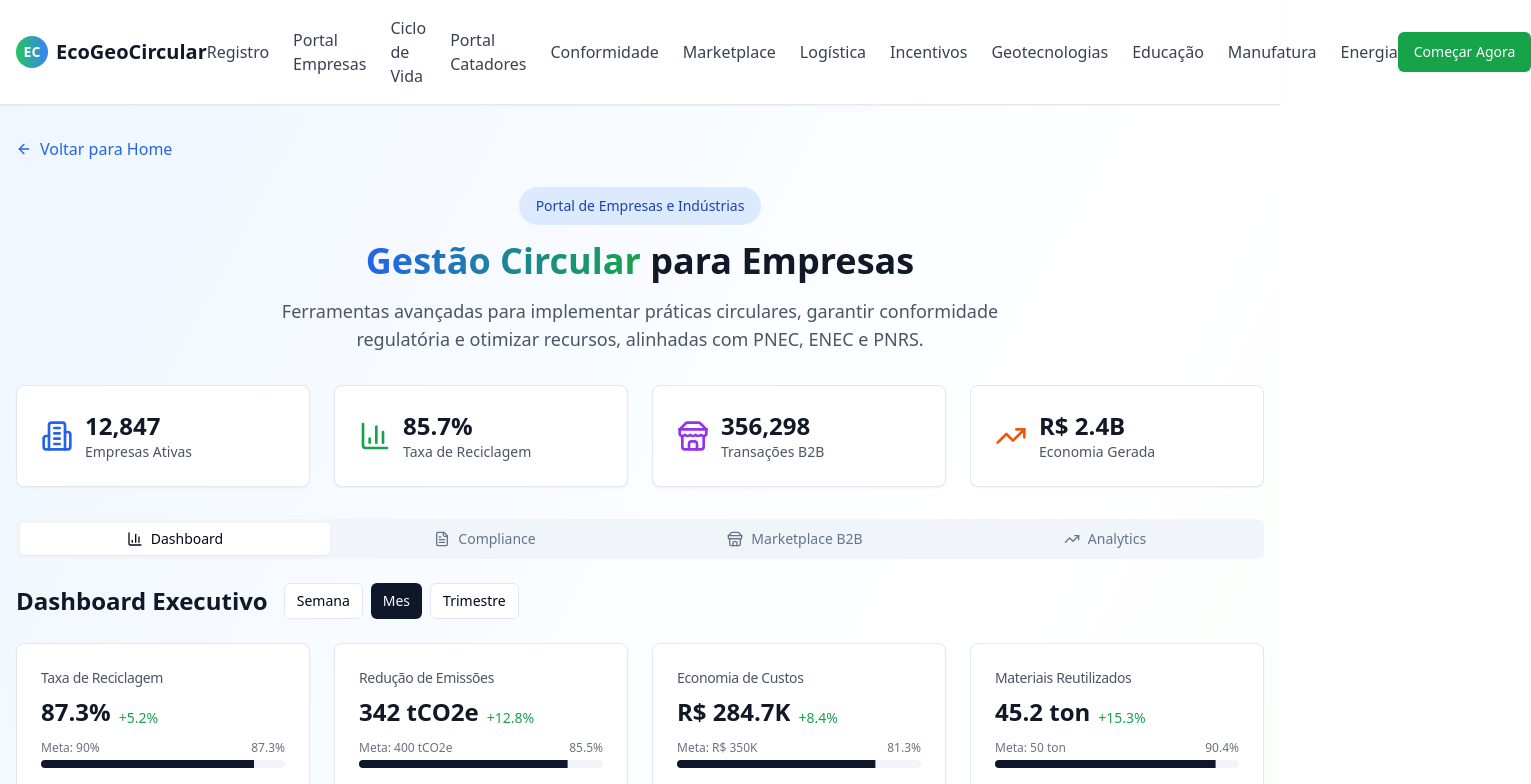
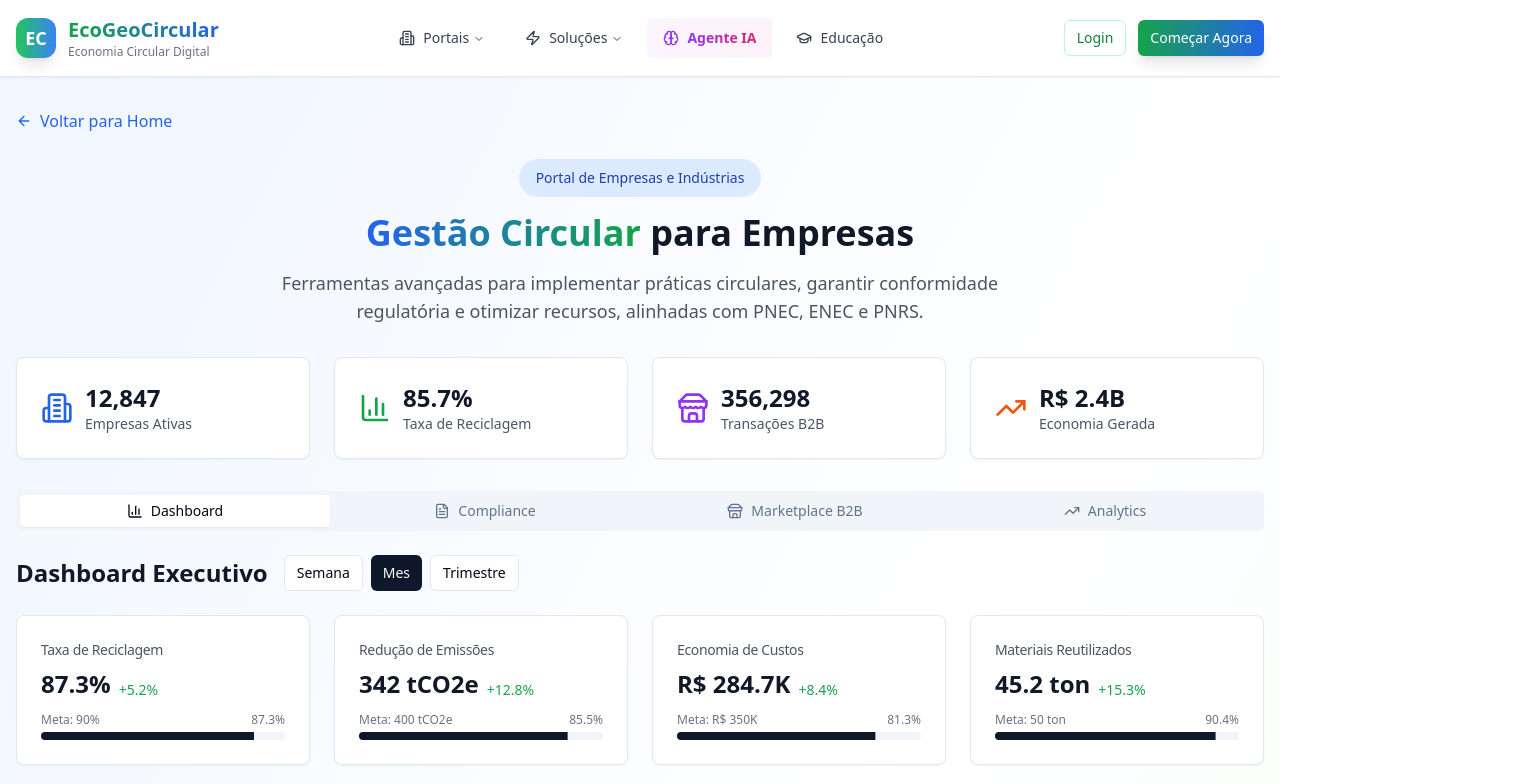
Before and after one commit to marloshb/eco-geo-circular-hub, a React (Vite) app: page /portal-empresas in a window 1280 px wide. Shown: the top 784 px of the page, 1531 px wide, since content can reach past the window. Built offline with nearby package versions, Linux system fonts and the light colour scheme.

Commit message:
Refactor: Update header menu layout and colors
Adjusted the layout and colors of the header menu to match the style of other page elements. Added an "IA" (AgentIATransversal) menu item to the header.

```diff
--- a/src/components/Header.tsx
+++ b/src/components/Header.tsx
@@ -2,61 +2,226 @@
 import React from 'react';
 import { Link } from 'react-router-dom';
 import { Button } from '@/components/ui/button';
+import {
+  NavigationMenu,
+  NavigationMenuContent,
+  NavigationMenuItem,
+  NavigationMenuLink,
+  NavigationMenuList,
+  NavigationMenuTrigger,
+} from '@/components/ui/navigation-menu';
+import { cn } from '@/lib/utils';
+import { Brain, Building2, Users, Recycle, MapPin, Award, GraduationCap, Truck, Shield, Zap } from 'lucide-react';
 
 const Header = () => {
   return (
-    <header className="bg-white shadow-sm border-b">
+    <header className="bg-white/95 backdrop-blur-sm shadow-sm border-b border-gray-200 sticky top-0 z-50">
       <div className="container mx-auto px-4 py-4">
         <div className="flex items-center justify-between">
-          <Link to="/" className="flex items-center space-x-2">
-            <div className="w-8 h-8 bg-gradient-to-r from-green-500 to-blue-500 rounded-full flex items-center justify-center">
-              <span className="text-white font-bold text-sm">EC</span>
+          {/* Logo */}
+          <Link to="/" className="flex items-center space-x-3">
+            <div className="w-10 h-10 bg-gradient-to-r from-green-500 to-blue-500 rounded-xl flex items-center justify-center shadow-lg">
+              <span className="text-white font-bold text-lg">EC</span>
             </div>
-            <span className="text-xl font-bold text-gray-900">EcoGeoCircular</span>
+            <div className="flex flex-col">
+              <span className="text-xl font-bold bg-gradient-to-r from-green-600 to-blue-600 bg-clip-text text-transparent">
+                EcoGeoCircular
+              </span>
+              <span className="text-xs text-gray-500">Economia Circular Digital</span>
+            </div>
           </Link>
 
-          <nav className="hidden md:flex items-center space-x-6">
-            <Link to="/registro" className="text-gray-700 hover:text-green-600 transition-colors">
-              Registro
+          {/* Navigation Menu */}
+          <nav className="hidden lg:flex items-center">
+            <NavigationMenu>
+              <NavigationMenuList className="space-x-2">
+                {/* Portais */}
+                <NavigationMenuItem>
+                  <NavigationMenuTrigger className="text-gray-700 hover:text-green-600 hover:bg-green-50 transition-colors">
+                    <Building2 className="h-4 w-4 mr-2" />
+                    Portais
+                  </NavigationMenuTrigger>
+                  <NavigationMenuContent>
+                    <div className="grid gap-3 p-6 w-[400px] lg:w-[500px]">
+                      <div className="grid grid-cols-2 gap-3">
+                        <NavigationMenuLink asChild>
+                          <Link
+                            to="/portal-empresas"
+                            className="block select-none space-y-1 rounded-md p-3 leading-none no-underline outline-none transition-colors hover:bg-green-50 hover:text-green-700 focus:bg-green-50 focus:text-green-700"
+                          >
+                            <div className="flex items-center space-x-2 mb-1">
+                              <Building2 className="h-4 w-4 text-green-600" />
+                              <div className="text-sm font-medium">Portal Empresas</div>
+                            </div>
+                            <p className="line-clamp-2 text-sm text-muted-foreground">
+                              Gestão corporativa de sustentabilidade
+                            </p>
                           </Link>
-            <Link to="/portal-empresas" className="text-gray-700 hover:text-green-600 transition-colors">
-              Portal Empresas
+                        </NavigationMenuLink>
+                        <NavigationMenuLink asChild>
+                          <Link
+                            to="/portal-catadores"
+                            className="block select-none space-y-1 rounded-md p-3 leading-none no-underline outline-none transition-colors hover:bg-blue-50 hover:text-blue-700 focus:bg-blue-50 focus:text-blue-700"
+                          >
+                            <div className="flex items-center space-x-2 mb-1">
+                              <Users className="h-4 w-4 text-blue-600" />
+                              <div className="text-sm font-medium">Portal Catadores</div>
+                            </div>
+                            <p className="line-clamp-2 text-sm text-muted-foreground">
+                              Inclusão social e cooperativas
+                            </p>
                           </Link>
-            <Link to="/gestao-vida-util" className="text-gray-700 hover:text-green-600 transition-colors">
-              Ciclo de Vida
+                        </NavigationMenuLink>
+                        <NavigationMenuLink asChild>
+                          <Link
+                            to="/portal-consumidores"
+                            className="block select-none space-y-1 rounded-md p-3 leading-none no-underline outline-none transition-colors hover:bg-green-50 hover:text-green-700 focus:bg-green-50 focus:text-green-700"
+                          >
+                            <div className="flex items-center space-x-2 mb-1">
+                              <Recycle className="h-4 w-4 text-green-600" />
+                              <div className="text-sm font-medium">Portal Consumidores</div>
+                            </div>
+                            <p className="line-clamp-2 text-sm text-muted-foreground">
+                              Educação e engajamento sustentável
+                            </p>
                           </Link>
-            <Link to="/portal-catadores" className="text-gray-700 hover:text-green-600 transition-colors">
-              Portal Catadores
+                        </NavigationMenuLink>
+                        <NavigationMenuLink asChild>
+                          <Link
+                            to="/portal-orgaos-publicos"
+                            className="block select-none space-y-1 rounded-md p-3 leading-none no-underline outline-none transition-colors hover:bg-blue-50 hover:text-blue-700 focus:bg-blue-50 focus:text-blue-700"
+                          >
+                            <div className="flex items-center space-x-2 mb-1">
+                              <Shield className="h-4 w-4 text-blue-600" />
+                              <div className="text-sm font-medium">Portal Órgãos Públicos</div>
+                            </div>
+                            <p className="line-clamp-2 text-sm text-muted-foreground">
+                              Monitoramento e políticas públicas
+                            </p>
                           </Link>
-            <Link to="/monitoramento-conformidade" className="text-gray-700 hover:text-green-600 transition-colors">
-              Conformidade
+                        </NavigationMenuLink>
+                      </div>
+                    </div>
+                  </NavigationMenuContent>
+                </NavigationMenuItem>
+
+                {/* Soluções */}
+                <NavigationMenuItem>
+                  <NavigationMenuTrigger className="text-gray-700 hover:text-blue-600 hover:bg-blue-50 transition-colors">
+                    <Zap className="h-4 w-4 mr-2" />
+                    Soluções
+                  </NavigationMenuTrigger>
+                  <NavigationMenuContent>
+                    <div className="grid gap-3 p-6 w-[500px] lg:w-[600px]">
+                      <div className="grid grid-cols-2 gap-3">
+                        <NavigationMenuLink asChild>
+                          <Link
+                            to="/marketplace-residuos"
+                            className="block select-none space-y-1 rounded-md p-3 leading-none no-underline outline-none transition-colors hover:bg-green-50 hover:text-green-700 focus:bg-green-50 focus:text-green-700"
+                          >
+                            <div className="flex items-center space-x-2 mb-1">
+                              <Recycle className="h-4 w-4 text-green-600" />
+                              <div className="text-sm font-medium">Marketplace</div>
+                            </div>
+                            <p className="line-clamp-2 text-sm text-muted-foreground">
+                              Comercialização de resíduos
+                            </p>
                           </Link>
-            <Link to="/marketplace-residuos" className="text-gray-700 hover:text-green-600 transition-colors">
-              Marketplace
+                        </NavigationMenuLink>
+                        <NavigationMenuLink asChild>
+                          <Link
+                            to="/geotecnologias-avancadas"
+                            className="block select-none space-y-1 rounded-md p-3 leading-none no-underline outline-none transition-colors hover:bg-blue-50 hover:text-blue-700 focus:bg-blue-50 focus:text-blue-700"
+                          >
+                            <div className="flex items-center space-x-2 mb-1">
+                              <MapPin className="h-4 w-4 text-blue-600" />
+                              <div className="text-sm font-medium">Geotecnologias</div>
+                            </div>
+                            <p className="line-clamp-2 text-sm text-muted-foreground">
+                              Mapeamento e análise espacial
+                            </p>
                           </Link>
-            <Link to="/logistica-otimizada" className="text-gray-700 hover:text-green-600 transition-colors">
-              Logística
+                        </NavigationMenuLink>
+                        <NavigationMenuLink asChild>
+                          <Link
+                            to="/logistica-otimizada"
+                            className="block select-none space-y-1 rounded-md p-3 leading-none no-underline outline-none transition-colors hover:bg-green-50 hover:text-green-700 focus:bg-green-50 focus:text-green-700"
+                          >
+                            <div className="flex items-center space-x-2 mb-1">
+                              <Truck className="h-4 w-4 text-green-600" />
+                              <div className="text-sm font-medium">Logística</div>
+                            </div>
+                            <p className="line-clamp-2 text-sm text-muted-foreground">
+                              Otimização de rotas e coleta
+                            </p>
                           </Link>
-            <Link to="/sistema-incentivos" className="text-gray-700 hover:text-green-600 transition-colors">
-              Incentivos
+                        </NavigationMenuLink>
+                        <NavigationMenuLink asChild>
+                          <Link
+                            to="/sistema-incentivos"
+                            className="block select-none space-y-1 rounded-md p-3 leading-none no-underline outline-none transition-colors hover:bg-blue-50 hover:text-blue-700 focus:bg-blue-50 focus:text-blue-700"
+                          >
+                            <div className="flex items-center space-x-2 mb-1">
+                              <Award className="h-4 w-4 text-blue-600" />
+                              <div className="text-sm font-medium">Incentivos</div>
+                            </div>
+                            <p className="line-clamp-2 text-sm text-muted-foreground">
+                              Gamificação e recompensas
+                            </p>
                           </Link>
-            <Link to="/geotecnologias-avancadas" className="text-gray-700 hover:text-green-600 transition-colors">
-              Geotecnologias
+                        </NavigationMenuLink>
+                      </div>
+                    </div>
+                  </NavigationMenuContent>
+                </NavigationMenuItem>
+
+                {/* Agente IA */}
+                <NavigationMenuItem>
+                  <NavigationMenuLink asChild>
+                    <Link
+                      to="/agente-ia-transversal"
+                      className="group inline-flex h-10 w-max items-center justify-center rounded-md bg-gradient-to-r from-purple-50 to-pink-50 px-4 py-2 text-sm font-medium transition-colors hover:from-purple-100 hover:to-pink-100 focus:from-purple-100 focus:to-pink-100 focus:outline-none disabled:pointer-events-none disabled:opacity-50"
+                    >
+                      <Brain className="h-4 w-4 mr-2 text-purple-600" />
+                      <span className="bg-gradient-to-r from-purple-600 to-pink-600 bg-clip-text text-transparent font-semibold">
+                        Agente IA
+                      </span>
                     </Link>
-            <Link to="/educacao-capacitacao" className="text-gray-700 hover:text-green-600 transition-colors">
+                  </NavigationMenuLink>
+                </NavigationMenuItem>
+
+                {/* Educação */}
+                <NavigationMenuItem>
+                  <NavigationMenuLink asChild>
+                    <Link
+                      to="/educacao-capacitacao"
+                      className="group inline-flex h-10 w-max items-center justify-center rounded-md px-4 py-2 text-sm font-medium text-gray-700 transition-colors hover:bg-green-50 hover:text-green-700 focus:bg-green-50 focus:text-green-700 focus:outline-none disabled:pointer-events-none disabled:opacity-50"
+                    >
+                      <GraduationCap className="h-4 w-4 mr-2" />
                       Educação
                     </Link>
-            <Link to="/solucoes-manufatura" className="text-gray-700 hover:text-green-600 transition-colors">
-              Manufatura
-            </Link>
-            <Link to="/solucoes-energia" className="text-gray-700 hover:text-green-600 transition-colors">
-              Energia
-            </Link>
+                  </NavigationMenuLink>
+                </NavigationMenuItem>
+              </NavigationMenuList>
+            </NavigationMenu>
           </nav>
 
-          <Button className="bg-green-600 hover:bg-green-700 text-white">
+          {/* CTA Button */}
+          <div className="flex items-center space-x-3">
+            <Button
+              size="sm"
+              variant="outline"
+              className="hidden sm:flex border-green-200 text-green-700 hover:bg-green-50 hover:border-green-300"
+            >
+              Login
+            </Button>
+            <Button
+              size="sm"
+              className="bg-gradient-to-r from-green-600 to-blue-600 hover:from-green-700 hover:to-blue-700 text-white shadow-lg hover:shadow-xl transition-all duration-200"
+            >
               Começar Agora
             </Button>
+          </div>
         </div>
       </div>
     </header>
```
Lines whose indentation alone changed are shown as unchanged.
